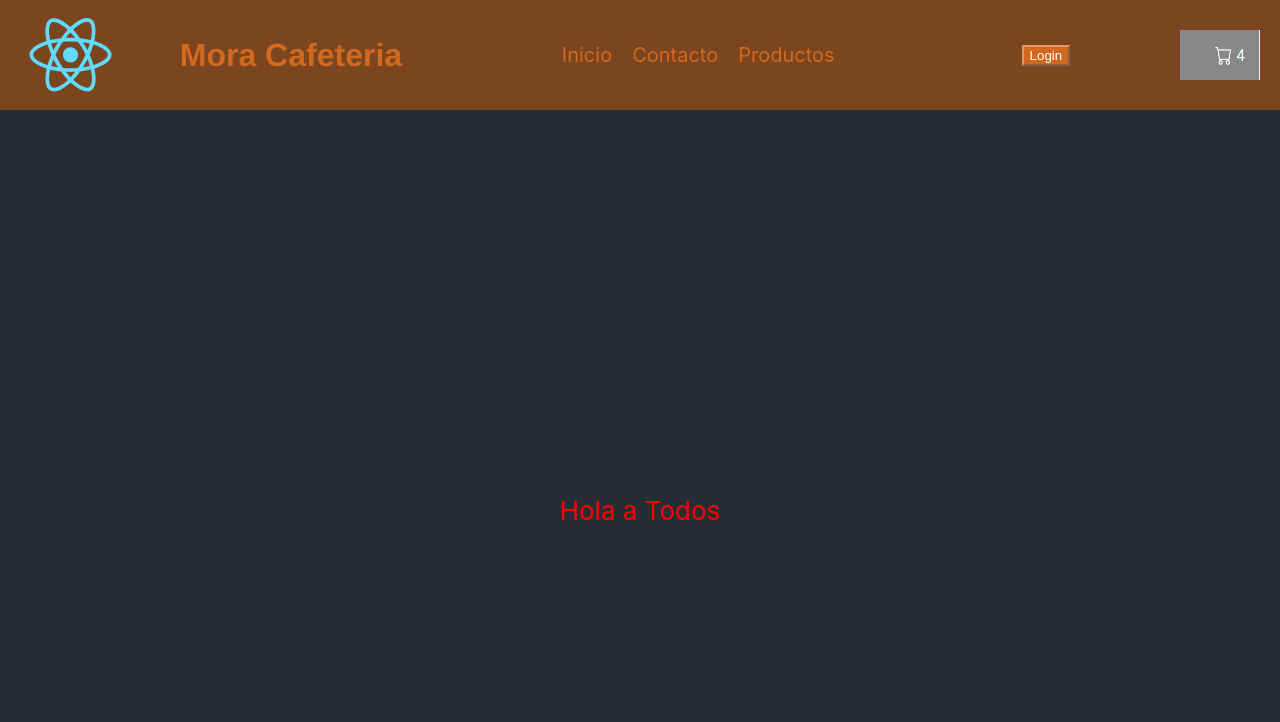
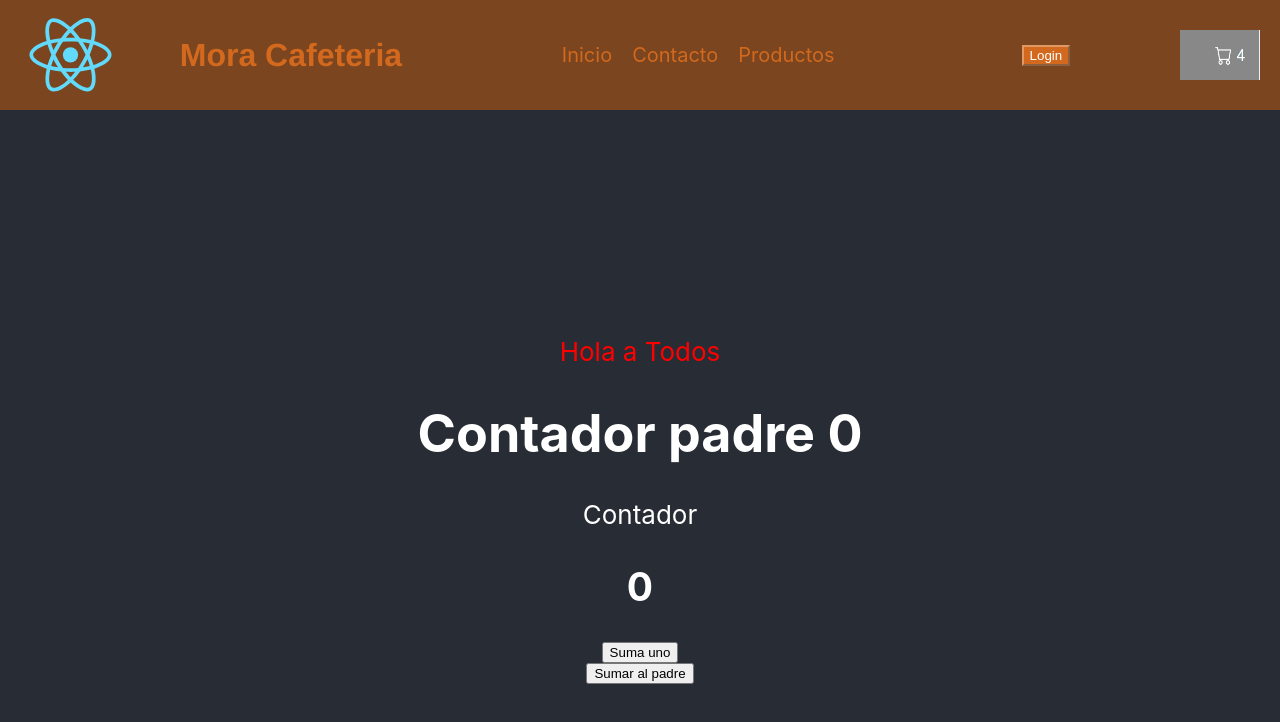
Before and after one commit to LeonardoFernandez2002/ReactJs, a React (Create React App) app: page / in a window 1280 px wide. Shown: the top 722 px of the page. Built offline with nearby package versions, Linux system fonts and the light colour scheme.

Commit message:
Componentes2

```diff
--- a/src/App.js
+++ b/src/App.js
@@ -3,7 +3,13 @@ import './App.css';
 import MiPrimerComponente from './components/MiPrimerComponente';
 import NavBar from './components/Navbar/NavBar';
 import ItemListContainer from './components/ItemListContainer/ItemListContainer';
+import Counter from './components/counter/Counter';
+import { useState } from 'react';
 function App() {
+  const [contadorPadre, setContadorPadre] = useState(0);
+  const sumarPadre = () => {
+    setContadorPadre(contadorPadre + 2)
+  }
   return (
     <div className="App">
       <NavBar/>
@@ -11,6 +17,10 @@ function App() {
         <ItemListContainer>
           <div>Hola a Todos</div>
         </ItemListContainer>
+
+        <Counter numero={contadorPadre}/>
+        <button onClick={sumarPadre}>Sumar al padre</button>
+
       </header>
     </div>
   );
--- /dev/null
+++ b/src/components/counter/Counter.js
@@ -0,0 +1,19 @@
+import { useState } from "react";
+
+const Counter = ({ numero }) => {
+    const[contador, setContador] = useState(0);
+    console.log('Hola me estoy renderizando');
+    const suma = () => {
+        setContador(contador + 1);
+    };
+    return (
+        <>
+            <h1>Contador padre {numero} </h1>
+            <div>Contador</div>
+            <h2>{contador}</h2>
+            <button onClick={suma}>Suma uno</button>
+        </>
+    );
+};
+
+export default Counter;
```
